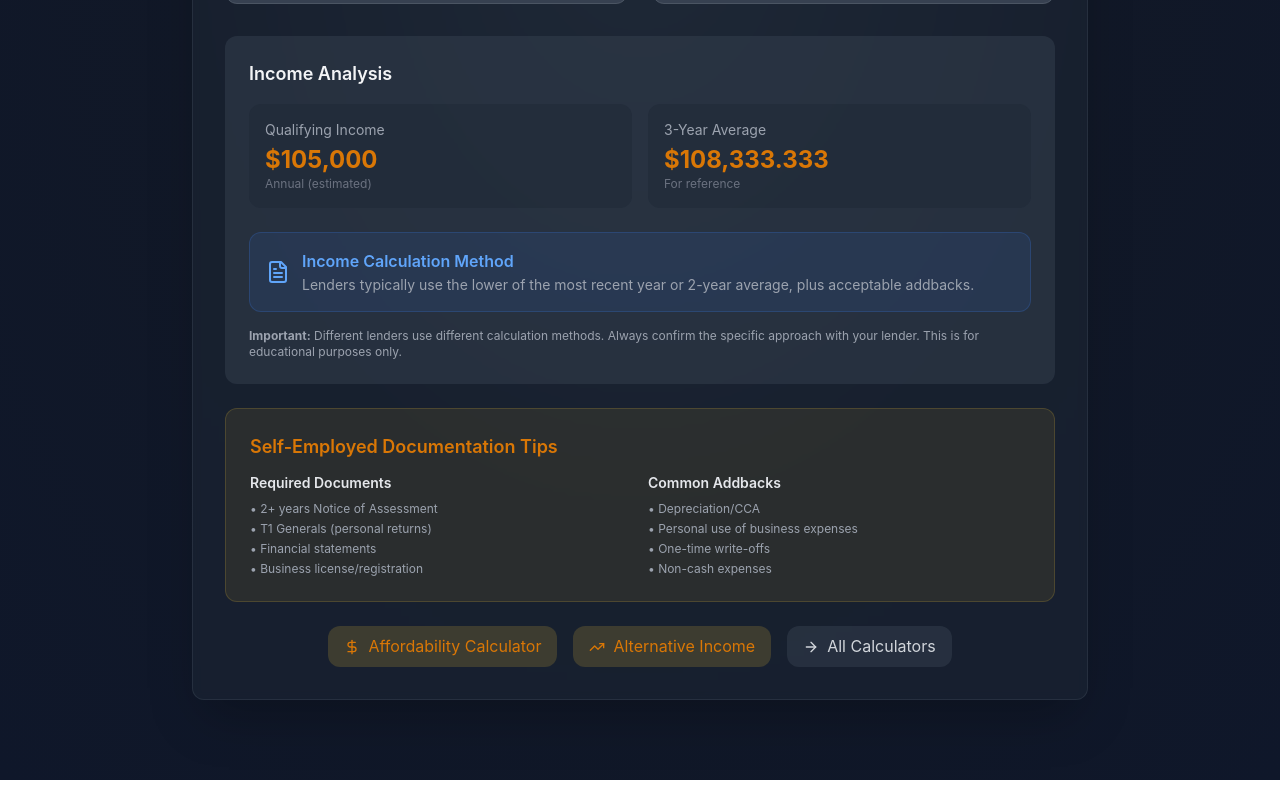
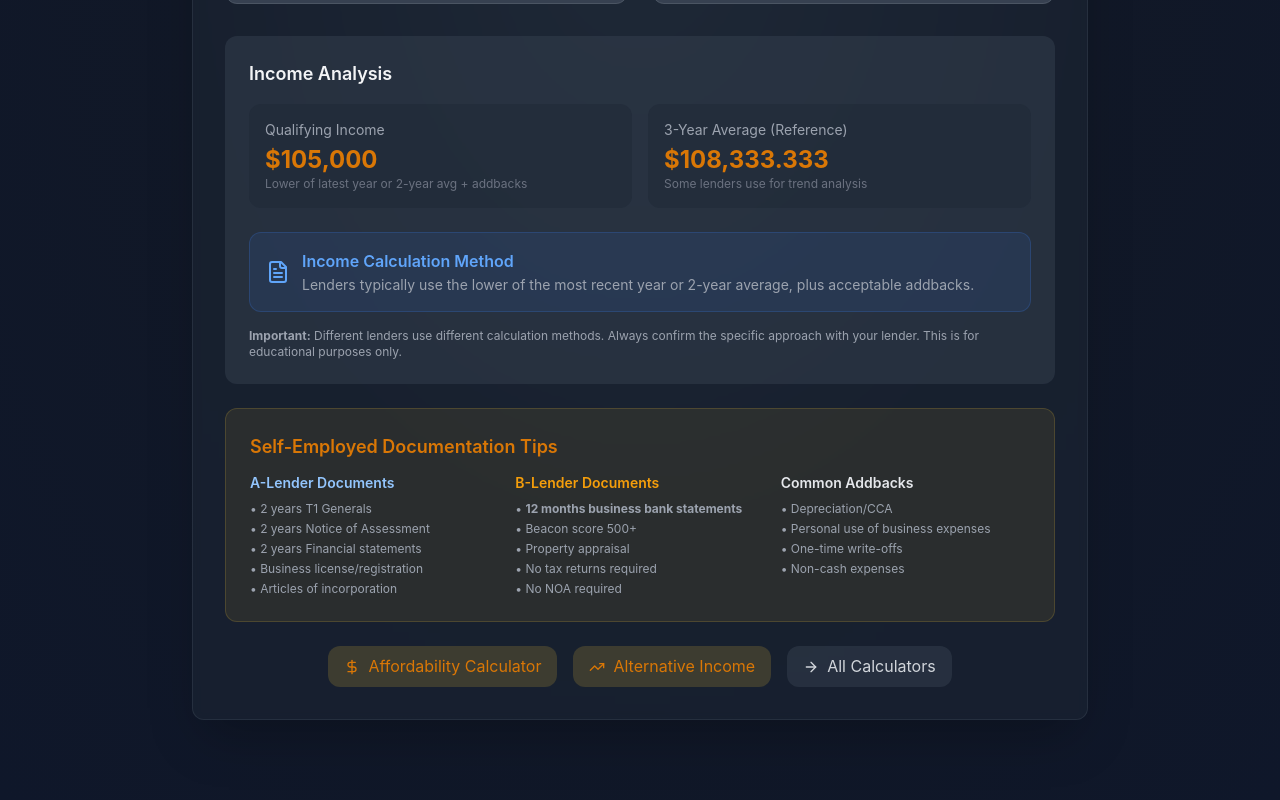
Before and after one commit to varun13125/kraft-mortgages, a Next.js app in the folder apps/web/: page /calculators/self-employed in a window 1280 px wide. Shown: the part 960-1760 px from the top of the page. Built offline with nearby package versions, Linux system fonts and the light colour scheme; no server answers.

Commit message:
fix: self-employed calculator - add 12-month bank statements, fix 3-year label, add rate disclaimers, show 'from X%' ranges sorted lowest

```diff
--- a/apps/web/app/(site)/calculators/a-vs-equity/page.tsx
+++ b/apps/web/app/(site)/calculators/a-vs-equity/page.tsx
@@ -488,6 +488,10 @@ export default function AVsEquityPage() {
           </div>
         </section>
 
+        <p className="text-center text-xs text-gray-500 mb-8">
+          Rates shown are estimated starting rates for comparison purposes. Actual rates vary based on credit, LTV, property type, and location. Contact a broker to confirm rates for your specific situation.
+        </p>
+
         {/* FAQ */}
         <section className="py-16 px-4 bg-gray-800/30">
           <div className="max-w-4xl mx-auto">
--- a/apps/web/app/(site)/calculators/b-vs-equity/page.tsx
+++ b/apps/web/app/(site)/calculators/b-vs-equity/page.tsx
@@ -23,21 +23,21 @@ const creditMap: Record<CreditRange, { label: string; min: number; max: number }
 };
 
 const bLenderData = [
-  { name: "Bridgewater Bank", rate: "4.99–6.04%", fee: "1%", ltv: "80%", beacon: "550+" },
-  { name: "National Bank Optimum Mortgage", rate: "4.89–5.99%", fee: "1%", ltv: "80%", beacon: "500+" },
-  { name: "Equitable Bank", rate: "6.44–8.14%", fee: "$995 setup", ltv: "varies", beacon: "—" },
-  { name: "Home Trust", rate: "7.49–14.49%", fee: "1–2%", ltv: "80%", beacon: "—" },
-  { name: "CMLS AVEO", rate: "N/S", fee: "$350-450", ltv: "80%", beacon: "—" },
-  { name: "B2B Bank", rate: "N/S", fee: "varies", ltv: "50–75%", beacon: "—" },
+  { name: "National Bank Optimum Mortgage", rate: "from 4.89%", fee: "1%", ltv: "80%", beacon: "500+" },
+  { name: "Bridgewater Bank", rate: "from 4.99%", fee: "1%", ltv: "80%", beacon: "550+" },
+  { name: "Equitable Bank", rate: "from 6.44%", fee: "$995 setup", ltv: "varies", beacon: "—" },
+  { name: "Home Trust", rate: "from 7.49%", fee: "1–2%", ltv: "80%", beacon: "—" },
+  { name: "CMLS AVEO", rate: "Contact for rate", fee: "$350-450", ltv: "80%", beacon: "—" },
+  { name: "B2B Bank", rate: "Contact for rate", fee: "varies", ltv: "50–75%", beacon: "—" },
 ];
 
 const equityLenderData = [
-  { name: "Capital Direct", first: "4.89–6.39%", second: "7.49–8.59%", fee: "1% / 2.5%" },
-  { name: "Neighbourhood Holdings", first: "5.80–9.25%", second: "N/S", fee: "1% (open) / 0 (closed)" },
-  { name: "Vault Capital", first: "5.25–7.25%", second: "N/S", fee: "1–2%" },
-  { name: "Sequence Capital", first: "5.99–7.75%", second: "N/S", fee: "1%" },
-  { name: "Antrim Investments", first: "6.95–7.49%", second: "8.95–10.95%", fee: "1% / 2%" },
-  { name: "VWR Capital", first: "Province-based", second: "Province-based", fee: "$750–$5,750" },
+  { name: "Capital Direct", first: "from 4.89%", second: "from 7.49%", fee: "1% / 2.5%" },
+  { name: "Vault Capital", first: "from 5.25%", second: "N/S", fee: "1–2%" },
+  { name: "Neighbourhood Holdings", first: "from 5.80%", second: "N/S", fee: "0–1%" },
+  { name: "Sequence Capital", first: "from 5.99%", second: "N/S", fee: "1%" },
+  { name: "Antrim Investments", first: "from 6.95%", second: "from 8.95%", fee: "1% / 2%" },
+  { name: "VWR Capital", first: "Contact for rate", second: "Contact for rate", fee: "$750–$5,750" },
   { name: "Secure Capital MIC", first: "6.99–9.99%", second: "N/S", fee: "2–3% / 3–4%" },
   { name: "LCM Capital", first: "7.45%+", second: "10.45%+", fee: "1% / 1.5%" },
   { name: "First Circle Financial", first: "N/S", second: "N/S", fee: "1% / 1.5–2%" },
@@ -440,6 +440,10 @@ export default function BvsEquityPage() {
           </div>
         </section>
 
+        <p className="text-center text-xs text-gray-500 mb-8">
+          Rates shown are estimated starting rates for comparison purposes. Actual rates vary based on credit, LTV, property type, and location. Contact a broker to confirm rates for your specific situation.
+        </p>
+
         {/* FAQ */}
         <section className="py-16 px-4">
           <div className="max-w-4xl mx-auto">
--- a/apps/web/app/(site)/calculators/self-employed-a-vs-b/page.tsx
+++ b/apps/web/app/(site)/calculators/self-employed-a-vs-b/page.tsx
@@ -461,6 +461,10 @@ export default function SelfEmployedAVsBPage() {
           </div>
         </section>
 
+        <p className="text-center text-xs text-gray-500 mb-8">
+          Rates shown are estimated starting rates for comparison purposes. Actual rates vary based on credit, LTV, property type, and location. Contact a broker to confirm rates for your specific situation.
+        </p>
+
         {/* FAQ */}
         <section className="py-16 px-4">
           <div className="max-w-4xl mx-auto">
--- a/apps/web/app/(site)/calculators/self-employed/page.tsx
+++ b/apps/web/app/(site)/calculators/self-employed/page.tsx
@@ -128,15 +128,15 @@ export default function SelfEmployed() {
                     <div className="text-2xl font-bold text-gold-400">
                       ${r.qualifyingIncome.toLocaleString()}
                     </div>
-                    <div className="text-xs text-gray-500">Annual (estimated)</div>
+                    <div className="text-xs text-gray-500">Lower of latest year or 2-year avg + addbacks</div>
                   </div>
 
                   <div className="bg-gray-800/50 rounded-lg p-4">
-                    <div className="text-sm text-gray-400 mb-1">3-Year Average</div>
+                    <div className="text-sm text-gray-400 mb-1">3-Year Average (Reference)</div>
                     <div className="text-2xl font-bold text-gold-400">
                       ${r.threeYearAvg.toLocaleString()}
                     </div>
-                    <div className="text-xs text-gray-500">For reference</div>
+                    <div className="text-xs text-gray-500">Some lenders use for trend analysis</div>
                   </div>
                 </div>
 
@@ -160,14 +160,25 @@ export default function SelfEmployed() {
               {/* Educational Content */}
               <div className="bg-gold-500/10 rounded-xl p-6 mb-6 border border-gold-500/20">
                 <h4 className="text-lg font-semibold text-gold-400 mb-3">Self-Employed Documentation Tips</h4>
-                <div className="grid gap-4 md:grid-cols-2 text-sm text-gray-400">
+                <div className="grid gap-4 md:grid-cols-3 text-sm text-gray-400">
                   <div>
-                    <div className="font-semibold text-gray-200 mb-2">Required Documents</div>
+                    <div className="font-semibold text-blue-300 mb-2">A-Lender Documents</div>
                     <ul className="space-y-1 text-xs">
-                      <li>• 2+ years Notice of Assessment</li>
-                      <li>• T1 Generals (personal returns)</li>
-                      <li>• Financial statements</li>
+                      <li>• 2 years T1 Generals</li>
+                      <li>• 2 years Notice of Assessment</li>
+                      <li>• 2 years Financial statements</li>
                       <li>• Business license/registration</li>
+                      <li>• Articles of incorporation</li>
+                    </ul>
+                  </div>
+                  <div>
+                    <div className="font-semibold text-gold-300 mb-2">B-Lender Documents</div>
+                    <ul className="space-y-1 text-xs">
+                      <li>• <strong>12 months business bank statements</strong></li>
+                      <li>• Beacon score 500+</li>
+                      <li>• Property appraisal</li>
+                      <li>• No tax returns required</li>
+                      <li>• No NOA required</li>
                     </ul>
                   </div>
                   <div>
```
